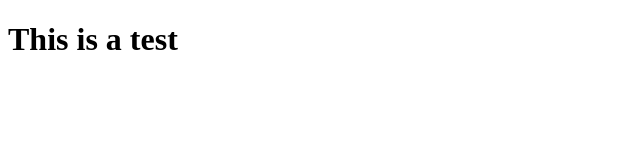
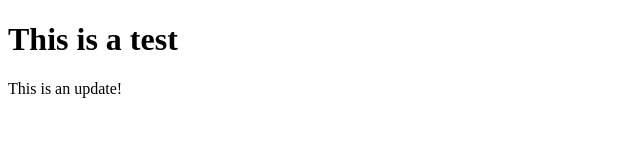
Before and after one commit to compnu/git_test, a plain HTML site: page index.html in a window 1280 px wide. Shown: the whole page, without its empty margins (0-640 px from the left). Drawn offline with Linux system fonts and the light colour scheme.

Commit message:
added div to index.html

```diff
--- a/index.html
+++ b/index.html
@@ -9,5 +9,7 @@
 <body>
     <h1>This is a test</h1>
 
+    <div>This is an update!</div>
+
 </body>
 </html>
```
